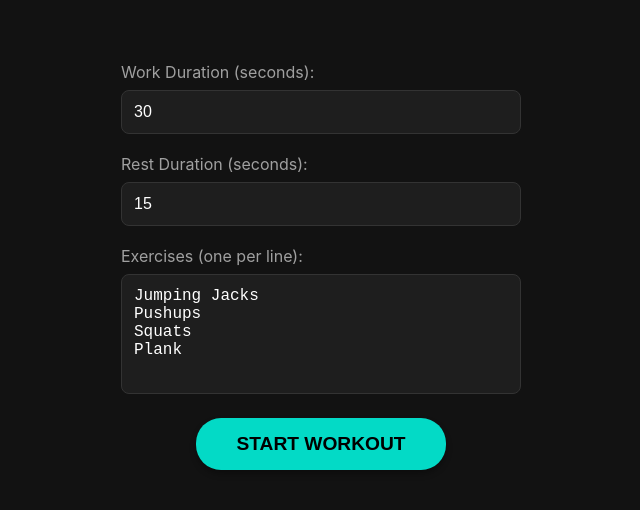
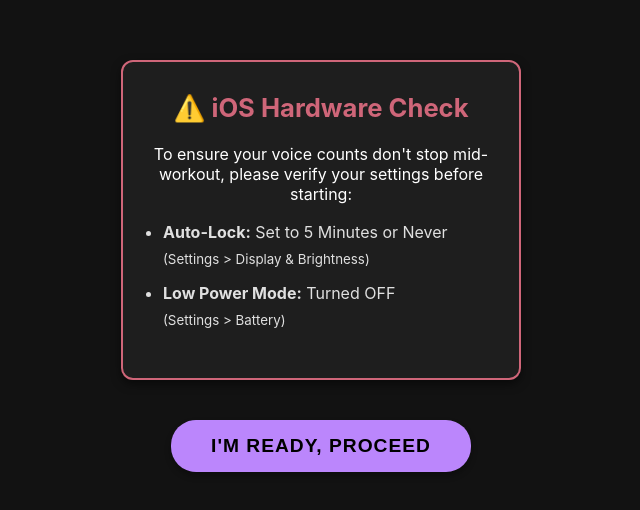
Before and after one commit to mapcat/hiit, a plain HTML site: page index.html in a window 1280 px wide. Shown: the part 134-644 px from the top of the page, without its empty margins (319-959 px from the left). Drawn offline with Linux system fonts and the light colour scheme.

Commit message:
Update index.html

```diff
--- a/index.html
+++ b/index.html
@@ -53,6 +53,8 @@
             cursor: pointer;
             box-shadow: 0 4px 6px rgba(0,0,0,0.3);
             transition: transform 0.1s, background-color 0.2s;
+            text-transform: uppercase;
+            letter-spacing: 1px;
         }
         button:active {
             transform: scale(0.98);
@@ -61,8 +63,38 @@
             background-color: #cf6679;
             color: #ffffff;
         }
-        .setup-mode { display: block; }
-        .run-mode { display: none; }
+        button.proceed {
+            background-color: #bb86fc;
+            color: #000000;
+            margin-top: 20px;
+        }
+        .view-section { display: none; }
+        .active-view { display: block; }
+
+        /* Alert Box Styling */
+        .alert-card {
+            background-color: #1e1e1e;
+            border: 2px solid #cf6679;
+            border-radius: 12px;
+            padding: 30px 20px;
+            margin-bottom: 20px;
+            box-shadow: 0 4px 10px rgba(0,0,0,0.5);
+        }
+        .alert-card h2 {
+            color: #cf6679;
+            margin-top: 0;
+            font-size: 1.6rem;
+        }
+        .alert-card ul {
+            text-align: left;
+            padding-left: 20px;
+            line-height: 1.6;
+            color: #e0e0e0;
+        }
+        .alert-card li {
+            margin-bottom: 10px;
+        }
+
         .input-group {
             margin-bottom: 20px;
             text-align: left;
@@ -88,7 +120,19 @@
 <body>
 
 <div class="container">
-    <div id="setupView" class="setup-mode">
+    <div id="reminderView" class="view-section active-view">
+        <div class="alert-card">
+            <h2>⚠️ iOS Hardware Check</h2>
+            <p>To ensure your voice counts don't stop mid-workout, please verify your settings before starting:</p>
+            <ul>
+                <li><strong>Auto-Lock:</strong> Set to 5 Minutes or Never <br><small>(Settings &gt; Display &amp; Brightness)</small></li>
+                <li><strong>Low Power Mode:</strong> Turned OFF <br><small>(Settings &gt; Battery)</small></li>
+            </ul>
+        </div>
+        <button id="proceedBtn" class="proceed">I'm Ready, Proceed</button>
+    </div>
+
+    <div id="setupView" class="view-section">
         <div class="input-group">
             <label for="workTime">Work Duration (seconds):</label>
             <input type="number" id="workTime" value="30" min="1">
@@ -107,7 +151,7 @@
         <button id="startBtn">START WORKOUT</button>
     </div>
 
-    <div id="runView" class="run-mode">
+    <div id="runView" class="view-section">
         <div id="statusLabel" class="status-display">Get Ready</div>
         <div id="exerciseLabel" class="exercise-name">---</div>
         <div id="timerLabel" class="timer-display">00</div>
@@ -122,8 +166,10 @@
     let timeLeft = 0;
     let timerInterval = null;
 
+    const reminderView = document.getElementById('reminderView');
     const setupView = document.getElementById('setupView');
     const runView = document.getElementById('runView');
+
     const workInput = document.getElementById('workTime');
     const restInput = document.getElementById('restTime');
     const listInput = document.getElementById('exerciseList');
@@ -132,6 +178,7 @@
     const exerciseLabel = document.getElementById('exerciseLabel');
     const timerLabel = document.getElementById('timerLabel');
 
+    const proceedBtn = document.getElementById('proceedBtn');
     const startBtn = document.getElementById('startBtn');
     const stopBtn = document.getElementById('stopBtn');
 
@@ -140,7 +187,7 @@
     function speak(text) {
         if (synth.speaking) synth.cancel();
         const utterance = new SpeechSynthesisUtterance(text);
-        utterance.rate = 1.15; // Slightly faster pacing for workout countdowns
+        utterance.rate = 1.15;
         synth.speak(utterance);
     }
 
@@ -182,6 +229,12 @@
         updateDisplay();
     }
 
+    // Step out of reminder wall into configuration view
+    function proceedToSetup() {
+        reminderView.classList.remove('active-view');
+        setupView.classList.add('active-view');
+    }
+
     function startWorkout() {
         exercises = listInput.value.split('\n').map(e => e.trim()).filter(e => e.length > 0);
         if (exercises.length === 0) return alert("Please enter at least one exercise.");
@@ -190,8 +243,8 @@
         isWorkPhase = true;
         timeLeft = parseInt(workInput.value);
 
-        setupView.style.display = 'none';
-        runView.style.display = 'block';
+        setupView.classList.remove('active-view');
+        runView.classList.add('active-view');
 
         speak("Workout started. First exercise: " + exercises[currentIdx]);
         updateDisplay();
@@ -202,17 +255,18 @@
     function endWorkout() {
         clearInterval(timerInterval);
         speak("Workout complete! Great job.");
-        setupView.style.display = 'block';
-        runView.style.display = 'none';
+        setupView.classList.add('active-view');
+        runView.classList.remove('active-view');
     }
 
     function stopWorkout() {
         clearInterval(timerInterval);
         if (synth.speaking) synth.cancel();
-        setupView.style.display = 'block';
-        runView.style.display = 'none';
+        setupView.classList.add('active-view');
+        runView.classList.remove('active-view');
     }
 
+    proceedBtn.addEventListener('click', proceedToSetup);
     startBtn.addEventListener('click', startWorkout);
     stopBtn.addEventListener('click', stopWorkout);
 </script>
```
